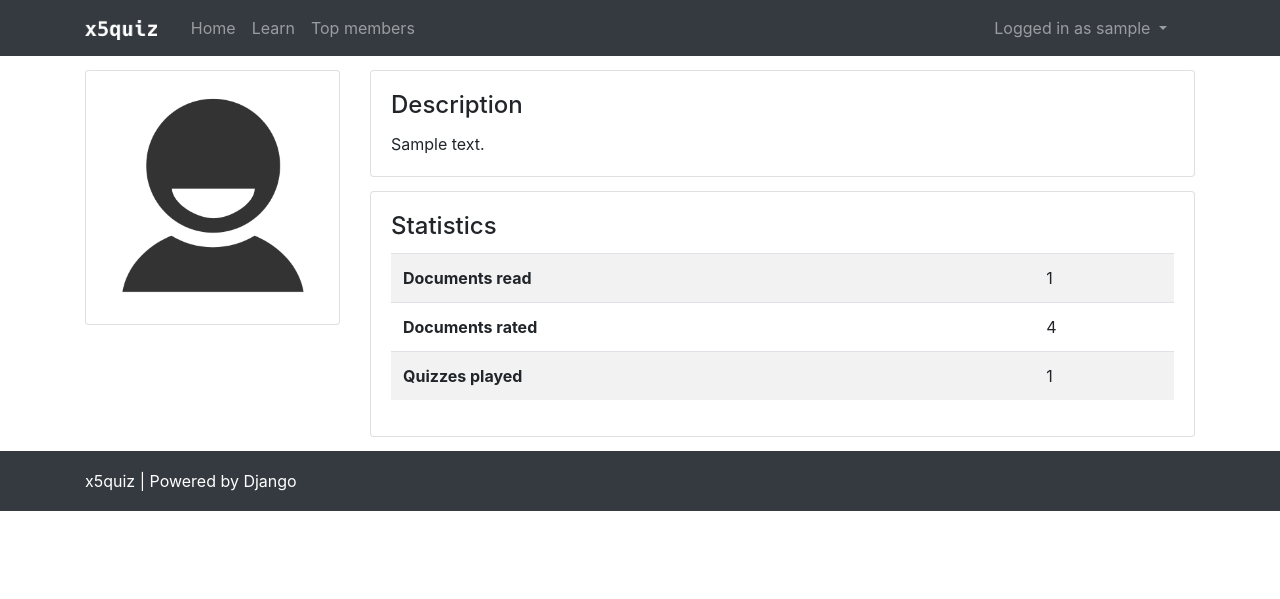
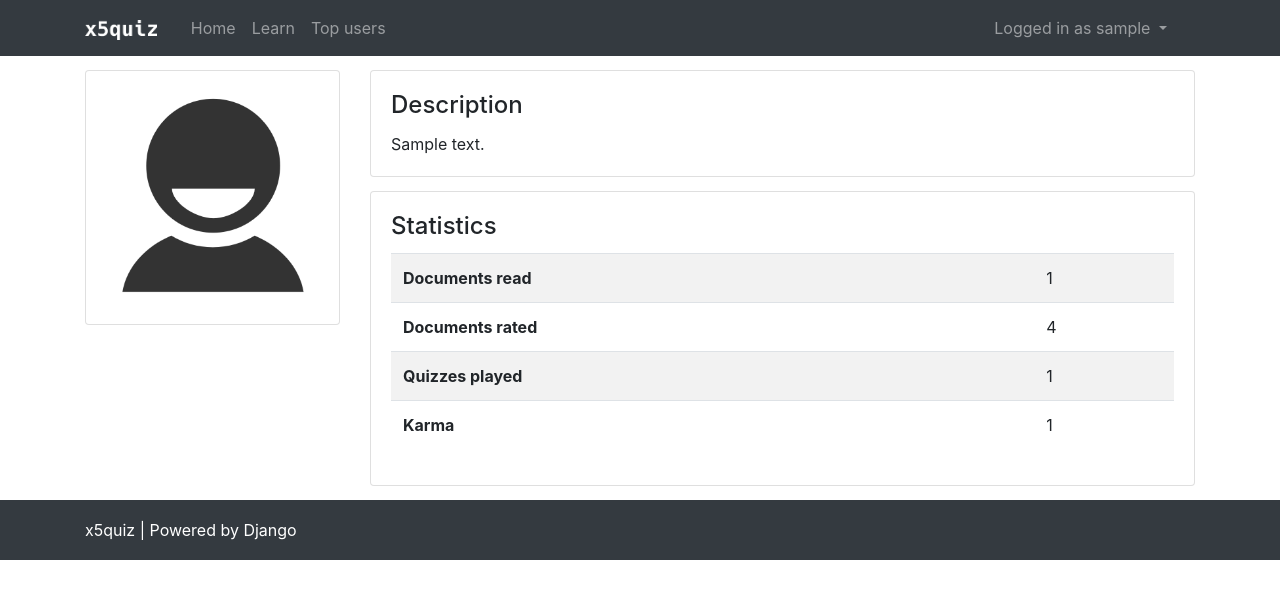
Before and after one commit to gregpr07/x5quiz, a Django app: a page that uses templates/components/header.html in a window 1280 px wide. Shown: the top 599 px of the page. Run offline with Django 3.2, Linux system fonts and the light colour scheme; tables that the repository leaves empty hold one stand-in row (values such as "Sample post"); some libraries are stand-ins or nearby versions.

Commit message:
Implemented karma.

```diff
--- a/accounts/models.py
+++ b/accounts/models.py
@@ -16,6 +16,7 @@ class ProfileStatistics(models.Model):
     documents_read = models.IntegerField(default=0)
     documents_rated = models.IntegerField(default=0)
     quizzes_played = models.IntegerField(default=0)
+    karma = models.IntegerField(default=0)
 
     def __str__(self):
         return self.user.username + "'s statistics"
--- a/accounts/templates/accounts/members.html
+++ b/accounts/templates/accounts/members.html
@@ -1,4 +1,6 @@
 {% extends "layout/default.html" %}
+
+{% load accounts_filters %}
 
 {% block content %}
     <div class="card">
@@ -18,7 +20,7 @@
                     <tr>
                       <th scope="row">{{ forloop.counter }}</th>
                       <td>{{ member.username }}</td>
-                      <td>xxx karma</td>
+                      <td>{{ member|fetch_karma }}</td>
                       <td><a href="{% url "accounts-profile" username=user.username %}">View profile</a></td>
                     </tr>
                 {% endfor %}
--- a/accounts/templates/accounts/profile.html
+++ b/accounts/templates/accounts/profile.html
@@ -38,6 +38,10 @@
                                     <th>Quizzes played</th>
                                     <td>{{ statistics.quizzes_played }}</td>
                                 </tr>
+                                <tr>
+                                    <th>Karma</th>
+                                    <td>{{ statistics.karma }}</td>
+                                </tr>
                             </tbody>
                         </table>
                     </div>
--- a/accounts/views.py
+++ b/accounts/views.py
@@ -106,7 +106,7 @@ def profile_view(request, username):
 
 def members_view(request):
     return render(request, "accounts/members.html", {
-        'members': User.objects.all()
+        'members': User.objects.all().order_by("profilestatistics__karma")
     })
 
 
--- a/quiz/templates/quiz/learn.html
+++ b/quiz/templates/quiz/learn.html
@@ -10,6 +10,8 @@
                     <h2 class="card-title">{{ document.title }}</h2>
                     <div class="card-text">
                         {{ document.description }}
+                        <hr>
+                        <button type="submit" class="btn btn-primary">Play Quiz</button>
                     </div>
                 </div>
             </div>
@@ -24,7 +26,7 @@
                         {{ statistics.rating|star_rating|safe }}
                         <br>
                         Views: {{ statistics.views }}
-                        <br>
+                        <hr>
                         Wiki references:
                         <ul>
                             {% for source in document.wikipedia %}
--- a/templates/components/header.html
+++ b/templates/components/header.html
@@ -15,7 +15,7 @@
                         <a class="nav-link" href="{% url "quiz-index" %}">Learn</a>
                     </li>
                     <li class="nav-item">
-                        <a class="nav-link" href="{% url "accounts-members" %}">Top members</a>
+                        <a class="nav-link" href="{% url "accounts-members" %}">Top users</a>
                     </li>
                 </ul>
             </div>
```
Also changed, not shown: accounts/templatetags/accounts_filters.py (added, +10 -0 lines), accounts/migrations/0003_profilestatistics_karma.py (added).
